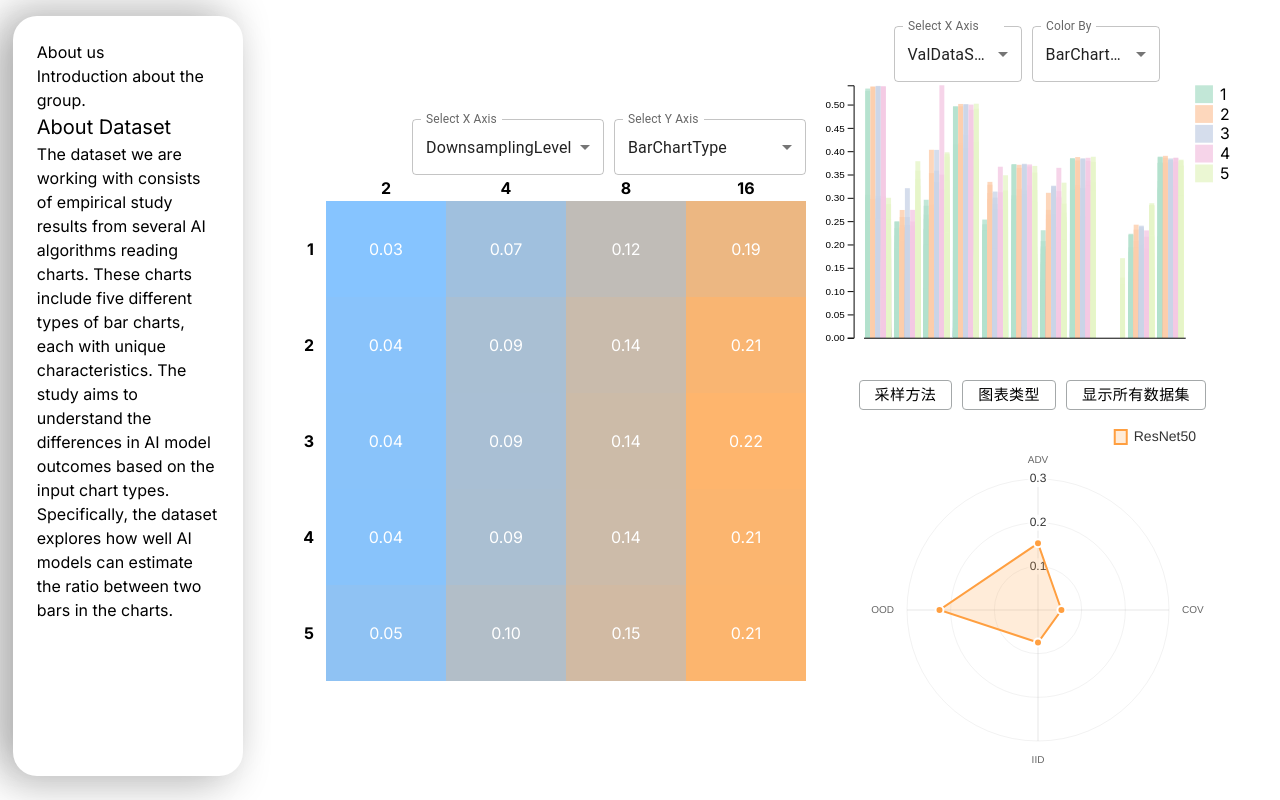
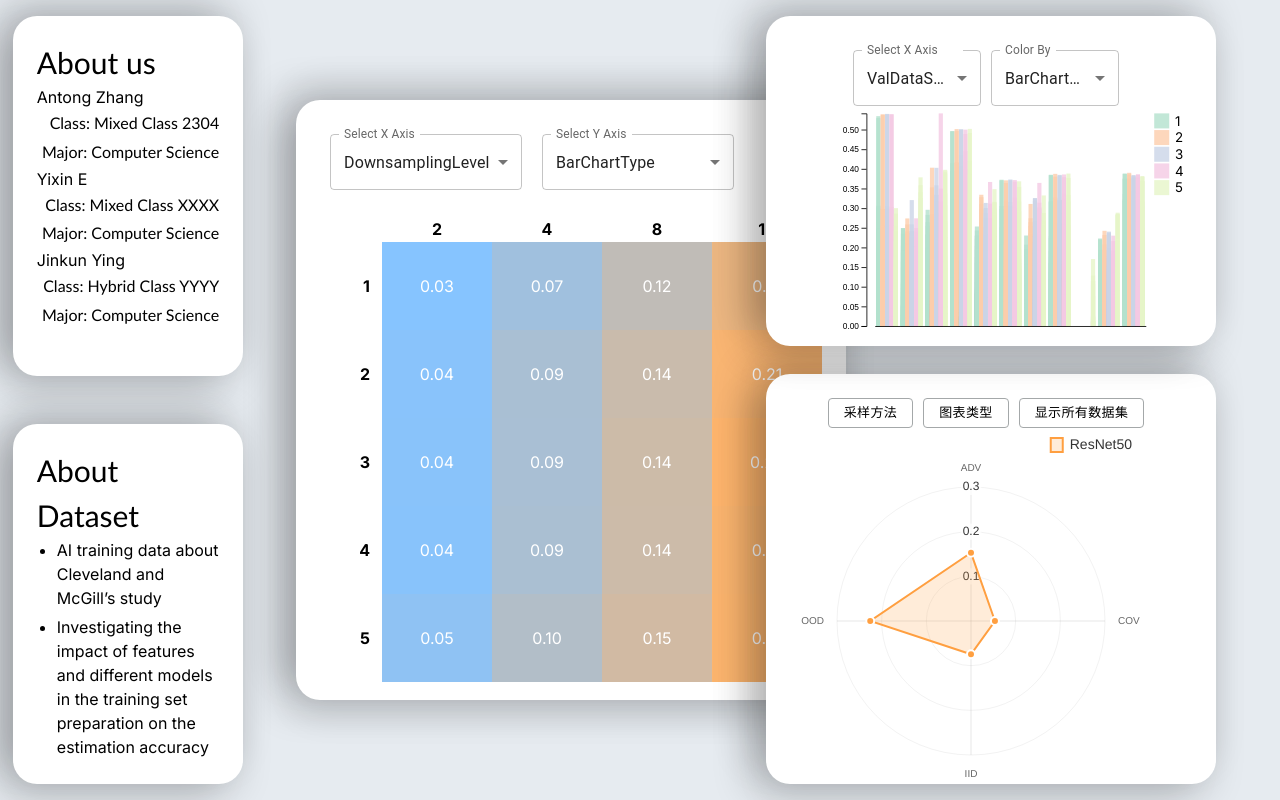
Before and after one commit to JA101617/Visualization-visual-comparison-interface, a Next.js app: page / in a window 1280 px wide. Built offline with nearby package versions, Linux system fonts and the light colour scheme.

Commit message:
布局完成

```diff
--- a/app/BarChart.js
+++ b/app/BarChart.js
@@ -214,9 +214,21 @@ if (dataType === 'TrainDataSpan') {
   };
 
   return (
-    <div ref={containerRef} style={{ width: '95%', height: '90%', position: 'relative' }} >
-      <div style={{ display: 'flex', alignItems: 'center', position: 'absolute', top: '10px', left: '80px', zIndex: 10 }}>
-        <FormControl style={{ marginRight: '10px', marginBottom:'10px', minWidth: '100px', maxWidth: '150px', width: '10vw', height:'5vh'}}>
+      <div style={{
+        display: 'flex',
+        justifyContent: 'center',
+        alignItems: 'center',
+        position: 'relative',
+        width: '450px',
+        height: '330px',
+        backgroundColor: 'white',
+        borderRadius: '3vh',
+        padding: '3vh',
+        boxShadow: '0 2vh 4vh rgba(0, 0, 0, 0.1), 0 -2vh 4vh rgba(0, 0, 0, 0.1), -2vw 2vh 4vh rgba(0, 0, 0, 0.1), -2vw -2vh 4vh rgba(0, 0, 0, 0.1)'
+      }}>
+        <div style={{ width: '100%', height: '100%', position: 'relative' }}>
+          <div style={{ display: 'flex', alignItems: 'center', position: 'absolute', top: '10px', left: '50%', transform: 'translateX(-50%)', zIndex: 10 }}>
+            <FormControl style={{ marginRight: '10px', marginBottom: '10px', minWidth: '100px', maxWidth: '150px', width: '10vw', height: '5vh' }}>
               <InputLabel id="demo-simple-select-label">Select X Axis</InputLabel>
               <Select
                 labelId="data-type-select-label"
@@ -231,7 +243,7 @@ if (dataType === 'TrainDataSpan') {
                 <MenuItem value="TrainDataSpan">TrainDataSpan</MenuItem>
               </Select>
             </FormControl>
-        <FormControl style={{ marginRight: '10px',marginBottom:'10px', minWidth: '100px', maxWidth: '150px', width: '10vw', height:'5vh'}}>
+            <FormControl style={{ marginRight: '10px', marginBottom: '10px', minWidth: '100px', maxWidth: '150px', width: '10vw', height: '5vh' }}>
               <InputLabel id="color-by-select-label">Color By</InputLabel>
               <Select
                 labelId="color-by-select-label"
@@ -251,7 +263,7 @@ if (dataType === 'TrainDataSpan') {
           </div>
           {chartData.length > 0 ? (
             <>
-          <svg ref={svgRef} style={{ width: '165%', height: '100%' }}></svg>
+              <svg ref={svgRef} style={{ width: '120%', height: '105%', marginTop: '15px' }}></svg>  {/* 调整SVG的高度和位置 */}
               <div id="tooltip" style={{
                 position: 'absolute',
                 display: 'none',
@@ -265,6 +277,7 @@ if (dataType === 'TrainDataSpan') {
             <p>所选类型没有可用数据。</p>
           )}
         </div>
+      </div>
     );
 };
 
--- a/app/Heatmap.js
+++ b/app/Heatmap.js
@@ -138,29 +138,38 @@ const Heatmap = ({xOption: propsXOption, yOption: propsYOption, onHeatmapSelect,
   //const blockSize = Math.min(600 / cols, 600 / rows); // 600是容器的最大宽度和高度
 
   return (
-    <div className="flex justify-start p-5" style={{ height: 'auto' }}>
-    <div className="w-full max-w-2xl mx-auto" style={{ height: 'auto' }}>
-      <FormControl style={{ marginLeft: '10vw', width: '15vw'}}>
-        <InputLabel id="demo-simple-select-label">Select X Axis</InputLabel>
+    <div style={{
+      display: 'inline-block',
+      backgroundColor: 'white',
+      borderRadius: '3vh',
+      padding: '3vh',
+      boxShadow: '0 2vh 4vh rgba(0, 0, 0, 0.1), 0 -2vh 4vh rgba(0, 0, 0, 0.1), -2vw 2vh 4vh rgba(0, 0, 0, 0.1), -2vw -2vh 4vh rgba(0, 0, 0, 0.1)',
+      width: '550px',  // 固定宽度
+      height: '600px', // 固定高度
+      position: 'relative'
+    }}>
+      <div style={{display:'flex', alignItems: 'center'}}>
+        <FormControl style={{ margin: '10px ', width: '15vw' }}>
+          <InputLabel id="x-axis-select-label">Select X Axis</InputLabel>
           <Select
-          labelId="demo-simple-select-label"
-          id="demo-simple-select"
+            labelId="x-axis-select-label"
+            id="x-axis-select"
             value={stateXOption}
             label="Select X Axis"
             onChange={(opt_click) => handleXOptionChange(opt_click.target.value)}
           >
             {Object.keys(options).filter(key => key !== stateYOption).map((key) => (
-            <MenuItem key={key} value={key} >
+              <MenuItem key={key} value={key}>
                 {key}
               </MenuItem>
             ))}
           </Select>
         </FormControl>
-      <FormControl  style={{ marginLeft: '10px' , width: '15vw'}}>
-        <InputLabel id="demo-simple-select-label">Select Y Axis</InputLabel>
+        <FormControl style={{ marginLeft: '10px', width: '15vw' }}>
+          <InputLabel id="y-axis-select-label">Select Y Axis</InputLabel>
           <Select
-          labelId="demo-simple-select-label"
-          id="demo-simple-select"
+            labelId="y-axis-select-label"
+            id="y-axis-select"
             value={stateYOption}
             label="Select Y Axis"
             onChange={(opt_click) => handleYOptionChange(opt_click.target.value)}
@@ -172,8 +181,10 @@ const Heatmap = ({xOption: propsXOption, yOption: propsYOption, onHeatmapSelect,
             ))}
           </Select>
         </FormControl>
+      </div>
 
-      <table className="w-full border-collapse">
+
+      <table className="w-full border-collapse mt-4">
         <thead>
           <tr>
             <th></th>
@@ -193,8 +204,8 @@ const Heatmap = ({xOption: propsXOption, yOption: propsYOption, onHeatmapSelect,
                   key={j}
                   className="text-center text-white"
                   style={{
-                    width: `${60 / cols}vh`,
-                    height: `${60 / rows}vh`,
+                    width: `${55 / cols}vh`,
+                    height: `${55 / rows}vh`,
                     backgroundColor: cell !== null ? cell.color : 'gray',
                   }}
                 >
@@ -203,10 +214,8 @@ const Heatmap = ({xOption: propsXOption, yOption: propsYOption, onHeatmapSelect,
               ))}
             </tr>
           ))}
-
         </tbody>
       </table>
-    </div>
     </div>
   );
 };
--- a/app/RadarChart.js
+++ b/app/RadarChart.js
@@ -181,7 +181,15 @@ const RadarChart = ({onRadarButtonClick, stateHeatmapSelect}) => {
   };
 
   return (
-    <div >
+      <div style={{
+        position: 'relative',
+        width: '450px',
+        height:'410px',
+        backgroundColor: 'white',
+        borderRadius: '3vh',
+        padding: '3vh',
+        boxShadow: '0 2vh 4vh rgba(0, 0, 0, 0.1), 0 -2vh 4vh rgba(0, 0, 0, 0.1), -2vw 2vh 4vh rgba(0, 0, 0, 0.1), -2vw -2vh 4vh rgba(0, 0, 0, 0.1)'
+      }}>
       <div style={{ display: 'flex', justifyContent: 'center' }}>
         <Button variant="outlined"
           onClick={() => {
@@ -189,11 +197,11 @@ const RadarChart = ({onRadarButtonClick, stateHeatmapSelect}) => {
             handleChangeLabelType('SamplingMethod');
             onRadarButtonClick('ModelName','SamplingMethod');
           }}
-          style={{marginRight:'10px', height:'30px', marginTop:'20px'}}
+          style={{marginRight:'10px', height:'30px', marginTop:'0px'}}
           sx={{
             borderColor: 'rgb(164,168,169)',
             color: 'black',
-            fontSize: '15px'
+            fontSize: '13px'
           }}
           //style={{ ...buttonStyles, backgroundColor: chartColors.resnet.border }}
         >
@@ -204,11 +212,11 @@ const RadarChart = ({onRadarButtonClick, stateHeatmapSelect}) => {
             handleChangeLabelType('BarChartType');
             onRadarButtonClick('ModelName', 'BarChartType');
           }}
-          style={{marginRight:'10px', height:'30px', marginTop:'20px'}}
+          style={{marginRight:'10px', height:'30px', marginTop:'0px'}}
           sx={{
             borderColor: 'rgb(164,168,169)',
             color: 'black',
-            fontSize: '15px'
+            fontSize: '13px'
           }}
           //style={{ ...buttonStyles, backgroundColor: chartColors.vgg.border }}
         >
@@ -216,17 +224,17 @@ const RadarChart = ({onRadarButtonClick, stateHeatmapSelect}) => {
         </Button>
         <Button variant="outlined"
           onClick={handleShowBothDatasets}
-          style={{marginRight:'10px', height:'30px', marginTop:'20px'}}
+          style={{marginRight:'10px', height:'30px', marginTop:'0px'}}
           sx={{ //样式统一
             borderColor: 'rgb(164,168,169)',
             color: 'black',
-            fontSize: '15px'
+            fontSize: '13px'
           }}
         > {/* 灰色按钮 */}
           {stateShowBothDatasets ? '显示单个数据集' : '显示所有数据集'}
         </Button>
       </div>
-      <Radar data={chartData} options={options} />
+      <Radar style={{marginTop:'-10px'}} data={chartData} options={options} />
     </div>
   );
 };
--- a/app/globals.css
+++ b/app/globals.css
@@ -4,7 +4,7 @@
 
 :root {
   --foreground-rgb: 0, 0, 0;
-  --background-start-rgb: 255, 255, 255;
+  --background-start-rgb: 230, 235, 240;
   --background-end-rgb: 255, 255, 255;
 }
 
--- a/app/page.js
+++ b/app/page.js
@@ -10,6 +10,7 @@ import data from './data.json';
 import RadarChart from "./RadarChart.js";
 
 import React, { useState } from "react";{/* 视图联动使用 */}
+import Title from "./title.css";
 
 export default function Home() {
   const [HeatmapYAxis,setHeatmapYAxis] = useState('BarChartType');
@@ -45,19 +46,48 @@ export default function Home() {
           top: '2vh',
           left: '1vw',
           width: '18vw',
-          height: '95vh',
+          height: '45vh',
           backgroundColor: 'white',
           borderRadius: '3vh',
           padding: '3vh',
           boxShadow: ['0 2vh 4vh rgba(0, 0, 0, 0.1)', '0 -2vh 4vh rgba(0, 0, 0, 0.1)', '-2vw 2vh 4vh rgba(0, 0, 0, 0.1)', '-2vw -2vh 4vh rgba(0, 0, 0, 0.1)']
         }}>
         <h2>About us</h2>
-        <p>Introduction about the group.</p>
-        <h2 style={{fontSize:'20px'}}>About Dataset</h2>
-        <p>The dataset we are working with consists of empirical study results from several AI algorithms reading charts. These charts include five different types of bar charts, each with unique characteristics. The study aims to understand the differences in AI model outcomes based on the input chart types. Specifically, the dataset explores how well AI models can estimate the ratio between two bars in the charts. </p>
+        <div class="member">
+          <h3>Antong Zhang</h3>
+          <p>Class: Mixed Class 2304</p>
+          <p>Major: Computer Science</p>
+        </div>
+        <div class="member">
+          <h3>Yixin E</h3>
+          <p>Class: Mixed Class XXXX</p>
+          <p>Major: Computer Science</p>
+        </div>
+        <div class="member">
+          <h3>Jinkun Ying</h3>
+          <p>Class: Hybrid Class YYYY</p>
+          <p>Major: Computer Science</p>
+        </div>
+      </div>
+      <div style={{
+          position: 'absolute',
+          bottom: '2vh',
+          left: '1vw',
+          width: '18vw',
+          height: '45vh',
+          backgroundColor: 'white',
+          borderRadius: '3vh',
+          padding: '3vh',
+          boxShadow: ['0 2vh 4vh rgba(0, 0, 0, 0.1)', '0 -2vh 4vh rgba(0, 0, 0, 0.1)', '-2vw 2vh 4vh rgba(0, 0, 0, 0.1)', '-2vw -2vh 4vh rgba(0, 0, 0, 0.1)']
+        }}>
+        <h2>About Dataset</h2>
+        <ul>
+          <li>AI training data about Cleveland and McGill’s study</li>
+          <li>Investigating the impact of features and different models in the training set preparation on the estimation accuracy</li>
+        </ul>
 
       </div>
-      <div className="absolute inset-y-0 left-[33vh]"
+      <div className="absolute inset-y-0 left-[37vh]"
         style={{
           display: 'flex',
           justifyContent: 'flex-start',
@@ -74,14 +104,14 @@ export default function Home() {
           xUpdater={setHeatmapXAxis}
         />
       </div>
-      <div className="absolute bottom-[30vh] right-[5vw] scale-60" style={{height:'25vh'}}>
+      <div className="absolute bottom-[2vh] right-[5vw] ">
         <RadarChart
           data={data}
           onRadarButtonClick={handleRadarButtonClick}
           stateHeatmapSelect={stateHeatmapSelected}
         />
       </div>
-      <div className="absolute top-[2vh] right-[13vw]">
+      <div className="absolute top-[2vh] right-[5vw]">
         <BarChart data={data} />
       </div>
     </div>
--- /dev/null
+++ b/app/title.css
@@ -0,0 +1,65 @@
+.outline{
+    height:'100%';
+    width:'100%';
+}
+.container {
+    display: flex;
+    flex-wrap: wrap;
+    gap: 20px; /* 增加模块之间的间距 */
+  }
+h2{
+    font-size:30px;
+    font-weight:400;
+    text-align:left;
+    line-height:1.5em;
+    font-family:'Gill Sans', 'Gill Sans MT', Calibri, 'Trebuchet MS', sans-serif;
+}
+h1{
+    font-size:45px;
+    text-align:center;
+    color:transparent;
+    -webkit-text-stroke-width:1px;
+    -moz-text-stroke-width:1px;
+    -webkit-text-stroke-color:#303030;
+    -moz-text-stroke-color:#303030;
+    text-shadow:4px 4px cyan;
+}
+p{
+    line-height:1.8em;
+    font-size:16px;
+    text-align:right;
+    font-family:'Gill Sans', 'Gill Sans MT', Calibri, 'Trebuchet MS', sans-serif;
+}
+h5{
+    font-size:24px;
+    line-height:1.8em;
+    text-align:center;
+    font-family:Georgia,'Times New Roman', Times, serif;
+}
+h4{
+    font-size:14px;
+    line-height:1.5em;
+    text-align:right;
+}
+h3{
+    color:'#303030';
+}
+
+h6{
+    font-size:18px;
+    line-height:1.5em;
+}
+
+ul {
+    list-style-type: disc; /* 使用圆点 */
+    padding-left: 20px;
+}
+
+li {
+    margin-bottom: 5px;
+}
+
+.label {
+    min-width: 50px; /* 设置最小宽度，确保标签左端对齐 */
+    font-weight: bold;
+}
```
Lines whose indentation alone changed are shown as unchanged.
